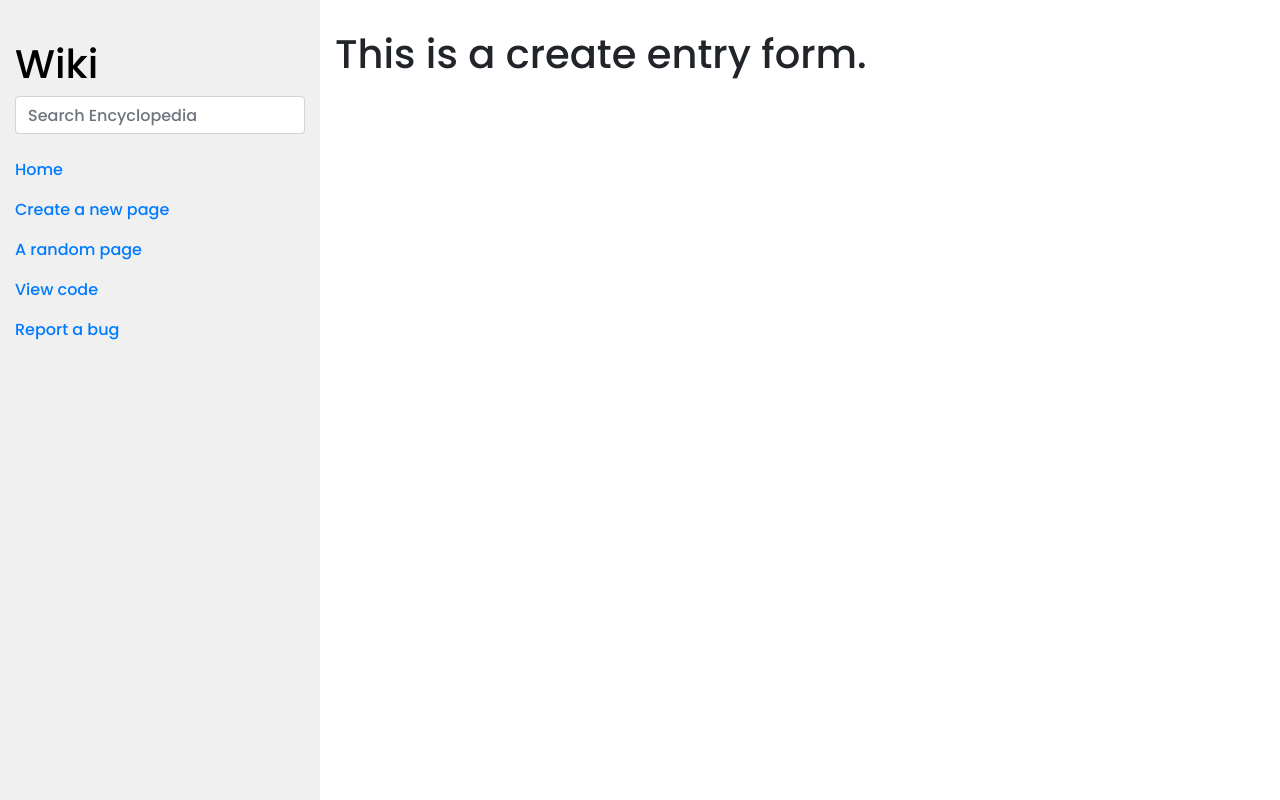
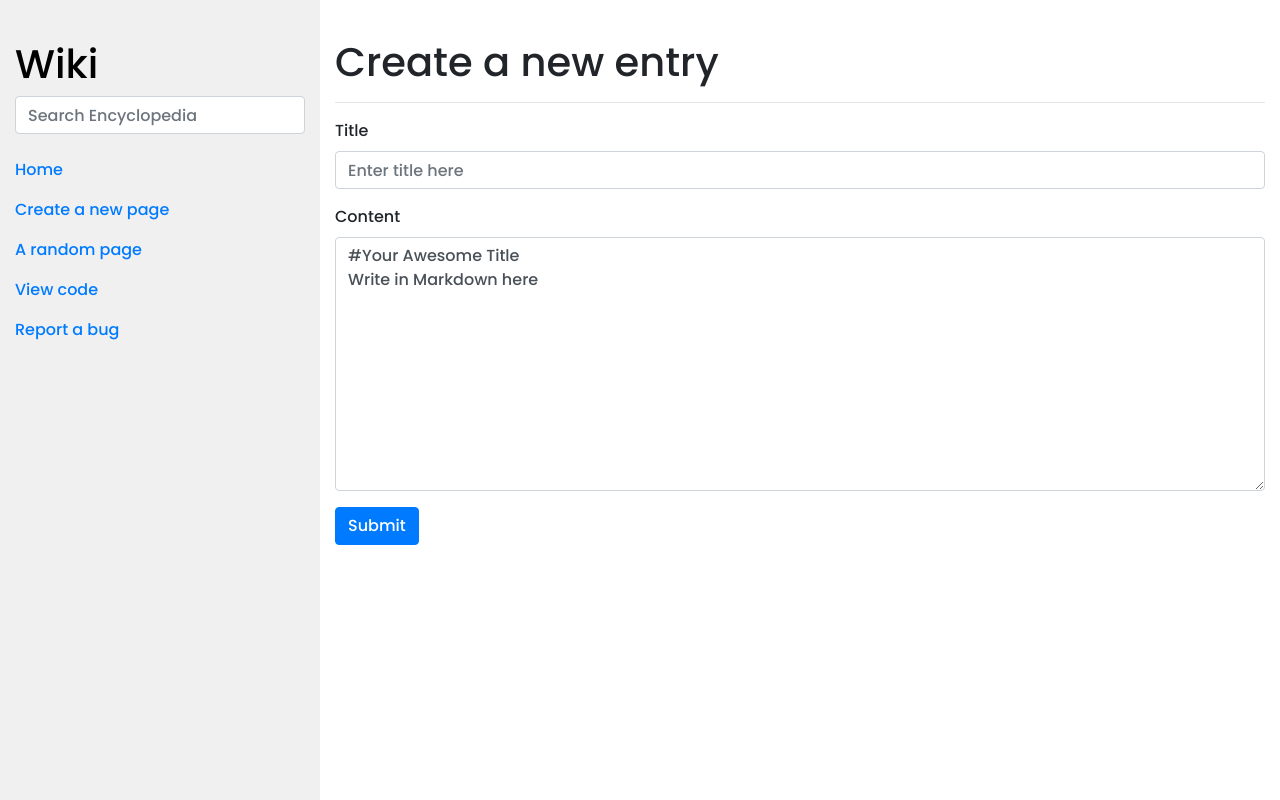
Before and after one commit to minhajul-karim/wiki_client, a React (Create React App) app: page /create-new-page in a window 1280 px wide. Built offline with nearby package versions, Linux system fonts and the light colour scheme; no server answers.

Commit message:
Added form to create a new entry

```diff
--- a/src/components/CreateEntry.js
+++ b/src/components/CreateEntry.js
@@ -1,11 +1,70 @@
-import React from 'react'
+import React, { Component } from 'react'
 
-const CreateEntry = () => {
-  return (
-    <div>
-      <h1>This is a create entry form.</h1>
-    </div>
-  )
+class CreateEntry extends Component {
+  constructor() {
+    super()
+    this.state = {
+      title: '',
+      content: '#Your Awesome Title\nWrite in Markdown here',
+    }
+
+    this.changeHandler = this.changeHandler.bind(this)
+    this.submitHandler = this.submitHandler.bind(this)
+  }
+
+  changeHandler = (event) => {
+    const { name } = event.target
+    this.setState({ [name]: event.target.value })
+  }
+
+  submitHandler = (event) => {
+    event.preventDefault()
+    console.log('Submitted')
+  }
+
+  render() {
+    return (
+      <div className="mt-2">
+        <h1>Create a new entry</h1>
+        <hr />
+        <form onSubmit={this.submitHandler}>
+          <div className="form-group">
+            <label htmlFor="title">Title</label>
+            <input
+              type="text"
+              className="form-control"
+              placeholder="Enter title here"
+              id="title"
+              name="title"
+              value={this.state.title}
+              onChange={this.changeHandler}
+            />
+          </div>
+          <div className="form-group">
+            <label htmlFor="content">Content</label>
+            <textarea
+              className="form-control"
+              id="content"
+              name="content"
+              rows="10"
+              value={this.state.content}
+              onChange={this.changeHandler}
+            >
+              Write in Markdown here.
+            </textarea>
+          </div>
+
+          <button
+            type="submit"
+            className="btn btn-primary"
+            onSubmit={this.submitHandler}
+          >
+            Submit
+          </button>
+        </form>
+      </div>
+    )
+  }
 }
 
 export default CreateEntry
```
